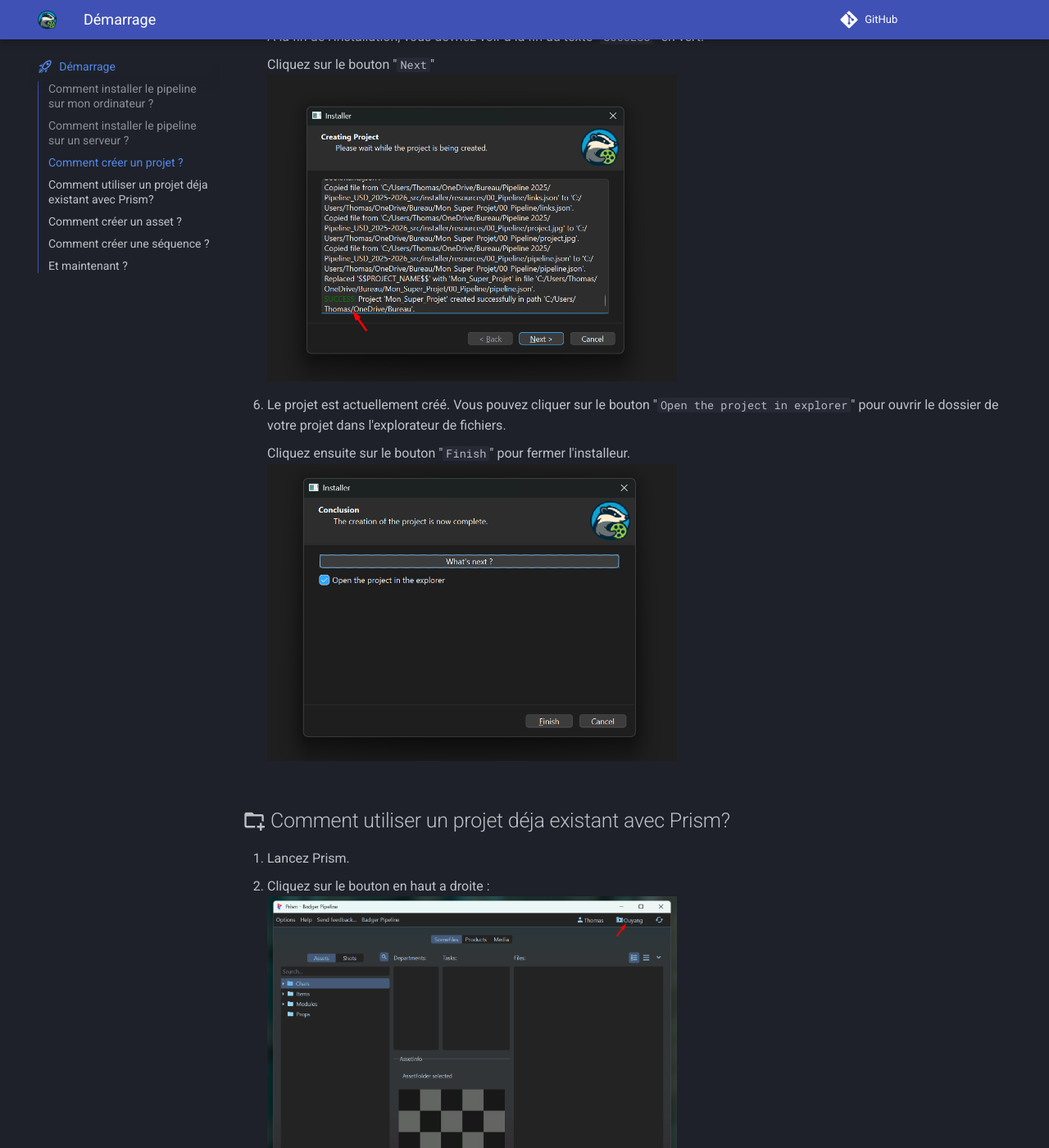
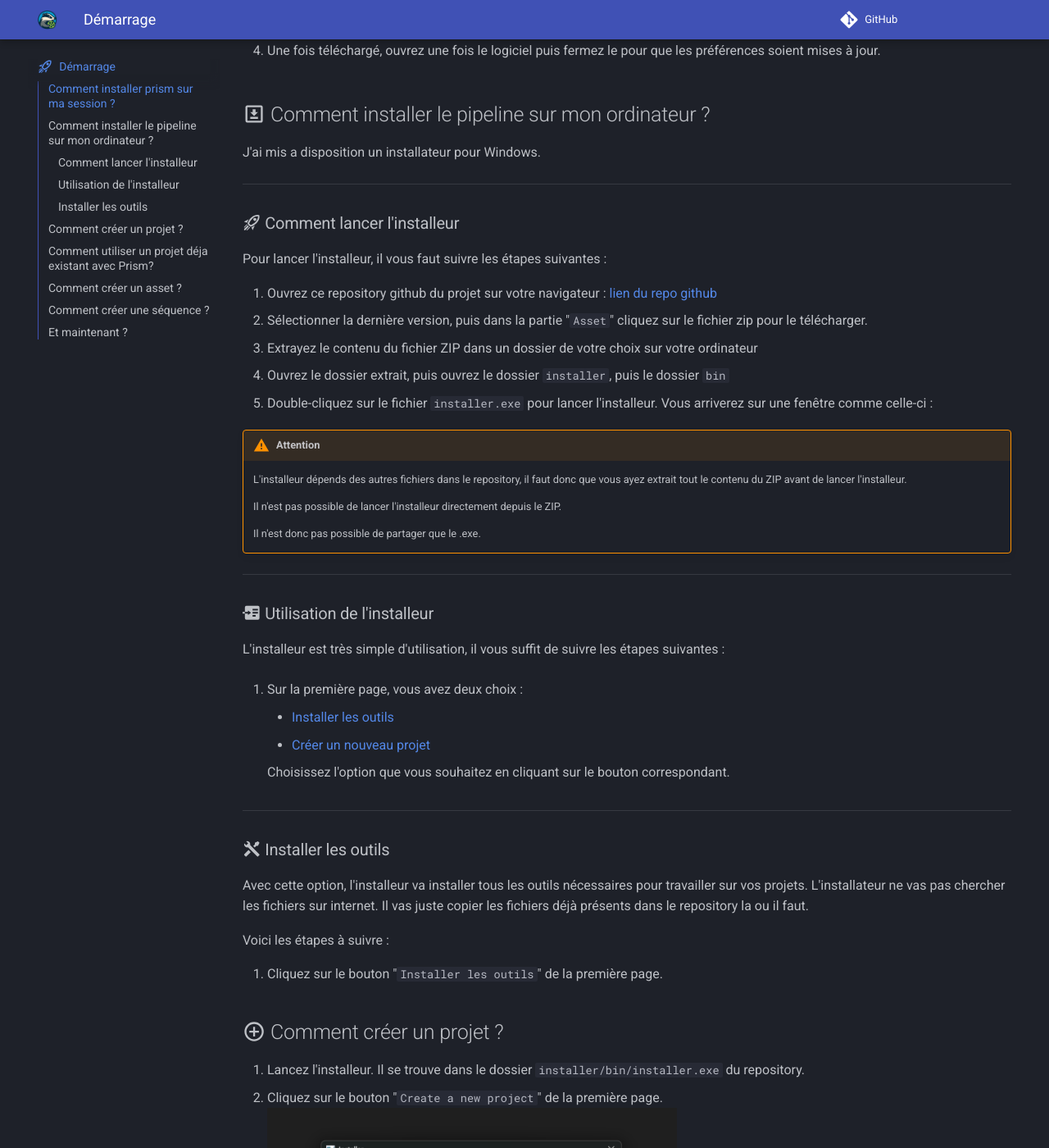
Before and after one commit to ThomasEscalle/Pipeline_USD_2025, an MkDocs documentation site: the page built from docs/demarage.md, in a window 1280 px wide and 1400 px high, scrolled down 1939 px. Shown: the whole window at 82% size. Built offline with MkDocs 1.6.1 and Material for MkDocs 9.7.7, drawn with Linux system fonts in a browser that asks for light colours; comment, search, counter and statistics services are not loaded; some of the changed text lies outside the part shown.

Commit message:
update doc

```diff
--- a/docs/demarage.md
+++ b/docs/demarage.md
@@ -4,16 +4,82 @@
 
 # :material-rocket-launch-outline: Démarrage
 
-La premiere étape pour démarrer avec le pipeline est de l'[installer sur votre ordinateur](#comment-installer-le-pipeline-sur-mon-ordinateur), puis de [créer un projet](#comment-creer-un-projet) (ou [d'utiliser un projet existant](#comment-utiliser-un-projet-deja-existant)).
+La premiere étape pour démarrer avec le pipeline est d'[installer prism](#comment-installer-prism-sur-ma-session) sur votre session puis d'[installer sur votre ordinateur](#comment-installer-le-pipeline-sur-mon-ordinateur), puis de [créer un projet](#comment-creer-un-projet) (ou [d'utiliser un projet existant](#comment-utiliser-un-projet-deja-existant)).
 
 Puis vous pourrez [créer des assets](#comment-creer-un-asset) et [des séquences](#comment-creer-une-sequence).
+
+## :material-download-circle-outline: Comment installer prism sur ma session ?
+
+1. Lancez l'installeur. Il se trouve dans le dossier "`GANDALF/Install/Prism2.exe`" ou le télécharger directement sur internet [prism2](https://prism-pipeline.com/downloads/)
+2. Cliquez sur le bouton "`Start Setup`"
+3. Cliquez sur le bouton "`I agree`"
+4. Puis sur "`Install`" puis "`Finish`" une fois l'installation terminée.
+
+Une fois prism installé sur ta session il faut l'installer spécifiquement sur les logiciels que tu vas utiliser.
+
+1. En ouvrant prism pour la première fois cliquez sur "`Browse Plugins`"<br>
+![image](../assets/screen_outils_prism_installer/01.png){width=500px}<br>
+Ou bien si un projet a déjà été créer, vous pouvez ouvrir le Hub en allant dans "`Option`" puis "`Hub`"
+![image](../assets/screen_outils_prism_installer/02.png){width=250px}<br>
+
+2. Vous pouvez ainsi télécharger prism précisément pour chaque logiciel<br>
+![image](../assets/screen_outils_prism_installer/03.png){width=500px}
+
+3. En cliquant sur "`Installer`" vous allez devoir vous connecter à Prism avec le login suivant : "`esma.2k25@gmail.com`". Le mot de passe se trouve dans le discord de la promo pin dans la partie usd. <br>
+![image](../assets/screen_outils_prism_installer/04.png){width=250px}
+
+4. Une fois téléchargé, ouvrez une fois le logiciel puis fermez le pour que les préférences soient mises à jour.
+
 
 ## :material-download-box-outline: Comment installer le pipeline sur mon ordinateur ?
 
 J'ai mis a disposition un installateur pour Windows.
 
+------
 
-## :material-download-circle-outline: Comment installer le pipeline sur un serveur ?
+### :material-rocket-launch-outline: Comment lancer l'installeur
+
+Pour lancer l'installeur, il vous faut suivre les étapes suivantes :
+
+1. Ouvrez ce repository github du projet sur votre navigateur :
+[lien du repo github](https://github.com/ThomasEscalle/Pipeline_USD_2025-2026_src/releases)
+2. Sélectionner la dernière version, puis dans la partie "`Asset`" cliquez  sur le fichier zip pour le télécharger.
+
+3. Extrayez le contenu du fichier ZIP dans un dossier de votre choix sur votre ordinateur
+4. Ouvrez le dossier extrait, puis ouvrez le dossier `installer`, puis le dossier `bin`
+5. Double-cliquez sur le fichier `installer.exe` pour lancer l'installeur. Vous arriverez sur une fenêtre comme celle-ci :
+
+!!! warning "Attention"
+    L'installeur dépends des autres fichiers dans le repository, il faut donc que vous ayez extrait tout le contenu du ZIP avant de lancer l'installeur.
+
+    Il n'est pas possible de lancer l'installeur directement depuis le ZIP.
+
+    Il n'est donc pas possible de partager que le .exe.
+
+------
+
+### :material-page-next: Utilisation de l'installeur
+
+L'installeur est très simple d'utilisation, il vous suffit de suivre les étapes suivantes :
+
+1. Sur la première page, vous avez deux choix :
+    - [Installer les outils](#installer-les-outils)
+    - [Créer un nouveau projet](#comment-creer-un-projet)
+
+    Choisissez l'option que vous souhaitez en cliquant sur le bouton correspondant.
+
+------
+
+### :material-tools: Installer les outils
+
+Avec cette option, l'installeur va installer tous les outils nécessaires pour travailler sur vos projets.
+L'installateur ne vas pas chercher les fichiers sur internet. Il vas juste copier les fichiers déjà présents dans le repository la ou il faut.
+
+Voici les étapes à suivre :
+
+1. Cliquez sur le bouton "`Installer les outils`" de la première page.<br>
+
+
 
 ## :material-plus-circle-outline: Comment créer un projet ?
 
@@ -37,6 +103,8 @@
     Cliquez ensuite sur le bouton "`Finish`" pour fermer l'installeur.
     <br>
 ![image](../assets/screen_outils_installer/05.png){width=500px}
+
+
 
 ## :material-folder-plus-outline: Comment utiliser un projet déja existant avec Prism?
 
```
Also changed, not shown: docs/index.md (+0 -1 lines), docs/outils/installer.md (+12 -2 lines), docs/assets/screen_outils_prism_installer/01.png (added), docs/assets/screen_outils_prism_installer/02.png (added), docs/assets/screen_outils_prism_installer/03.png (added), docs/assets/screen_outils_prism_installer/04.png (added), docs/assets/screen_outils_prism_installer/05.png (added), docs/assets/screen_outils_prism_installer/06.png (added), docs/assets/screen_outils_prism_installer/path_prism_install.png (added).
